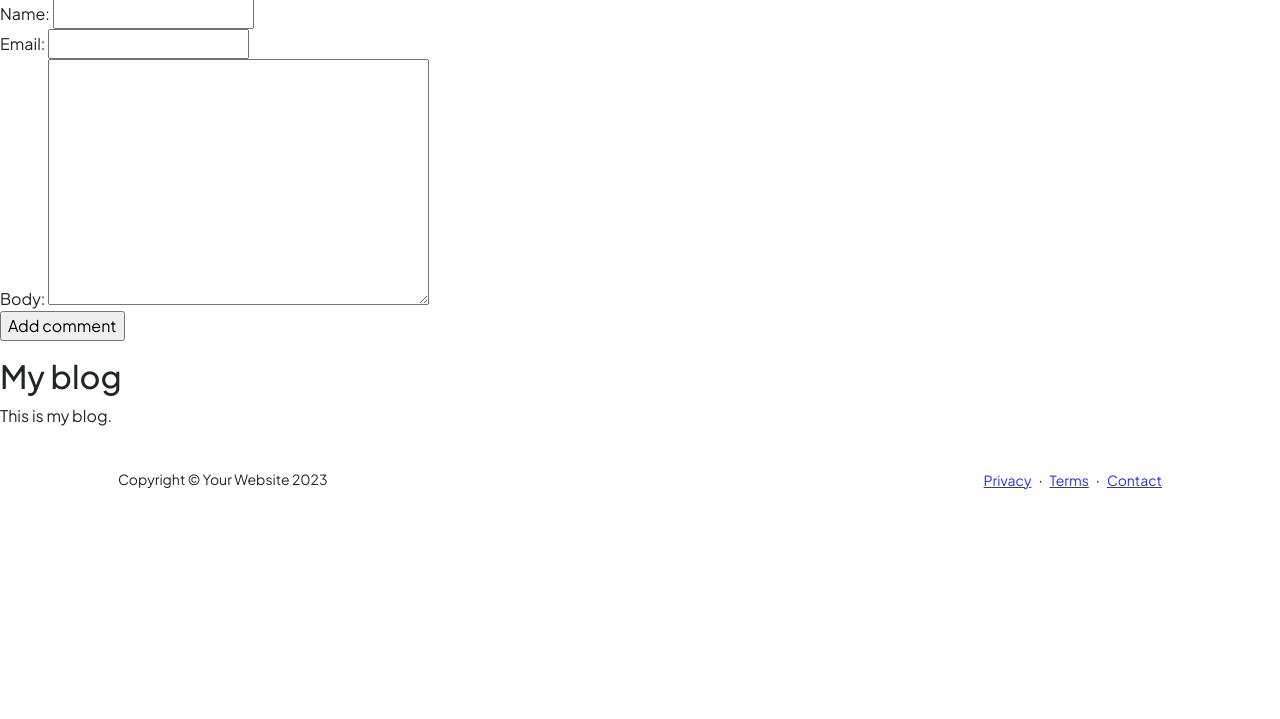
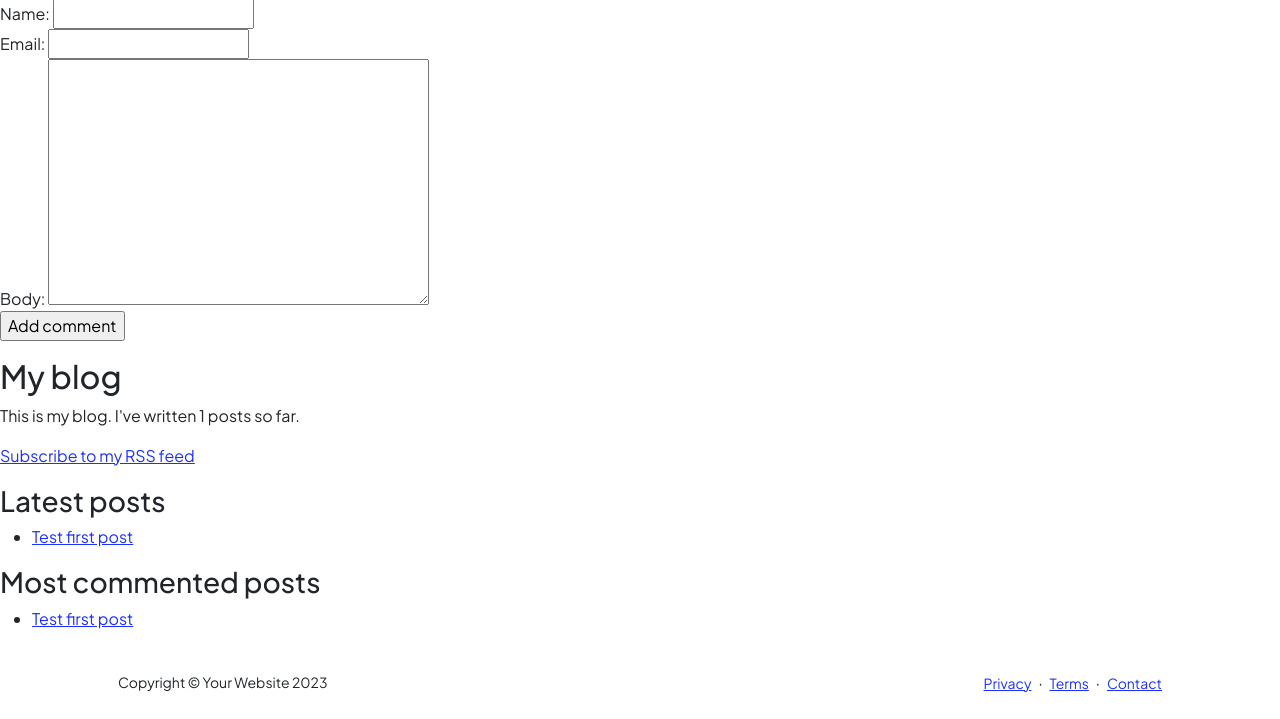
Before and after one commit to AidysM/Portfolio2024, a Django app: template templates/blog/post/detail.html in a window 1280 px wide. Shown: the part 452-1171 px from the top of the page. Before the commit the page ends 941 px from the top, so only its background shows below. Run offline with Django 5.2, Linux system fonts and the light colour scheme; the template is opened without the code that fills it: values that come from a table or form of the project are taken from there, others are empty; data comes from the database, SQL or seed files in the repository; both versions use the stored data as it was after the commit; parts of the project's set-up code (start-up, migrations or seed data) failed here and were passed over; some libraries are stand-ins or nearby versions.

Commit message:
added feed

```diff
--- /dev/null
+++ b/blog/templatetags/blog_tags.py
@@ -0,0 +1,32 @@
+from django import template
+from django.db.models import Count
+from django.utils.safestring import mark_safe
+import markdown
+
+from ..models import Post
+
+
+register = template.Library()
+
+
+@register.simple_tag
+def total_posts():
+    return Post.published.count()
+
+
+@register.inclusion_tag('blog/post/latest_posts.html')
+def show_latest_posts(count=5):
+    latest_posts = Post.published.order_by('-publish')[:count]
+    return {'latest_posts': latest_posts}
+
+
+@register.simple_tag
+def get_most_commented_posts(count=5):
+    return Post.published.annotate(
+        total_comments=Count('comments')
+    ).order_by('-total_comments')[:count]
+
+
+@register.filter(name='markdown')
+def markdown_format(text):
+    return mark_safe(markdown.markdown(text))
--- a/blog/urls.py
+++ b/blog/urls.py
@@ -1,5 +1,6 @@
 from django.urls import path, include
 from . import views
+from .feeds import LatestPostsFeed
 
 
 app_name = 'blog'
@@ -12,4 +13,5 @@ urlpatterns = [
     path('<int:id>/', views.post_detail, name='post_detail'),
     path('<int:id>/share/', views.post_share, name='post_share'),
     path('<int:id>/comment/', views.post_comment, name='post_comment'),
+    path('feed/', LatestPostsFeed(), name='post_feed'),
 ]
--- a/portfolio_proj/urls.py
+++ b/portfolio_proj/urls.py
@@ -15,10 +15,25 @@ Including another URLconf
     2. Add a URL to urlpatterns:  path('blog/', include('blog.urls'))
 """
 from django.contrib import admin
+from django.contrib.sitemaps.views import sitemap
 from django.urls import path, include
+
+from blog.sitemaps import PostSitemap
+
+
+sitemaps = {
+    'posts': PostSitemap,
+}
+
 
 urlpatterns = [
     path('admin/', admin.site.urls),
     path('', include('home.urls', namespace='home')),
     path('blog/', include('blog.urls', namespace='blog')),
+    path(
+        'sitemap.xml',
+        sitemap,
+        {'sitemaps': sitemaps},
+        name='django.contrib.sitemaps.views.sitemap'
+    ),
 ]
--- a/pyproject.toml
+++ b/pyproject.toml
@@ -10,6 +10,8 @@ python = "^3.10"
 django = "^5.1.1"
 python-decouple = "^3.8"
 django-taggit = "^6.1.0"
+markdown = "^3.7"
+psycopg2-binary = "^2.9.9"
 
 
 [build-system]
--- a/templates/base.html
+++ b/templates/base.html
@@ -1,3 +1,4 @@
+{% load blog_tags %}
 {% load static %}
 
 <!DOCTYPE html>
--- a/templates/blog/post.html
+++ b/templates/blog/post.html
@@ -1,4 +1,7 @@
 {% extends 'base.html' %}
+{% load static %}
+{% load blog_tags %}
+
 
 {% block title %}
     <title>Mongush A.B. Blog</title>
@@ -11,6 +14,25 @@
     </div>
     <div id="sidebar">
         <h2>My blog</h2>
-        <p>This is my blog.</p>
+        <p>
+            This is my blog.
+            I've written {% total_posts %} posts so far.
+        </p>
+        <p>
+            <a href="{% url 'blog:post_feed' %}">
+                Subscribe to my RSS feed
+            </a>
+        </p>
+        <h3>Latest posts</h3>
+        {% show_latest_posts 3 %}
+        <h3>Most commented posts</h3>
+        {% get_most_commented_posts as most_commented_posts %}
+        <ul>
+            {% for post in most_commented_posts %}
+                <li>
+                    <a href="{{ post.get_absolute_url }}">{{ post.title }}</a>
+                </li>
+            {% endfor %}
+        </ul>
     </div>
 {% endblock content %}
--- a/templates/blog/post/detail.html
+++ b/templates/blog/post/detail.html
@@ -1,4 +1,5 @@
 {% extends "blog/post.html" %}
+{% load blog_tags %}
 
 {% block title %}
     <title>{{ post.title }}</title>
@@ -9,7 +10,7 @@
     <p class="date">
         Published {{ post.publish }} by {{ post.author }}
     </p>
-    {{ post.body|linebreaks }}
+    {{ post.body|markdown }}
     <p>
         <a href="{% url 'blog:post_share' post.id %}">Share this post</a>
     </p>
--- /dev/null
+++ b/templates/blog/post/latest_posts.html
@@ -0,0 +1,7 @@
+<ul>
+    {% for post in latest_posts %}
+        <li>
+            <a href="{{ post.get_absolute_url }}">{{ post.title }}</a>
+        </li>
+    {% endfor %}
+</ul>
--- a/templates/blog/post/list.html
+++ b/templates/blog/post/list.html
@@ -1,4 +1,5 @@
 {% extends "blog/post.html" %}
+{% load blog_tags %}
 
 {% block title %}
     <title>MongushAB Blog</title>
@@ -26,7 +27,7 @@
         <p class="date">
             Published {{ post.publish }} by {{ post.author }}
         </p>
-        {{ post.body|truncatewords:30|linebreaks }}
+        {{ post.body|markdown|truncatewords_html:30 }}
     {% endfor %}
     {% include 'pagination.html' with page=page_obj %}
 {% endblock %}
```
Also changed, not shown: blog/feeds.py (added, +24 -0 lines), blog/sitemaps.py (added, +14 -0 lines), portfolio_proj/settings.py (+9 -2 lines), blog/templatetags/__init__.py (added), db.sqlite3, 2 other files.
